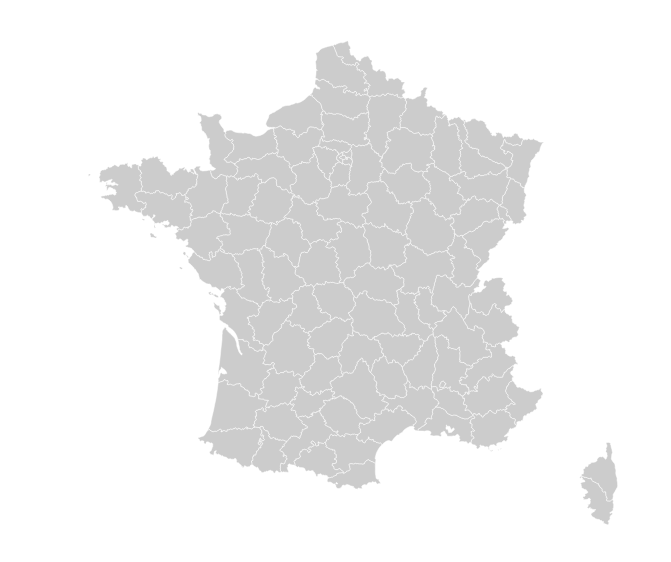
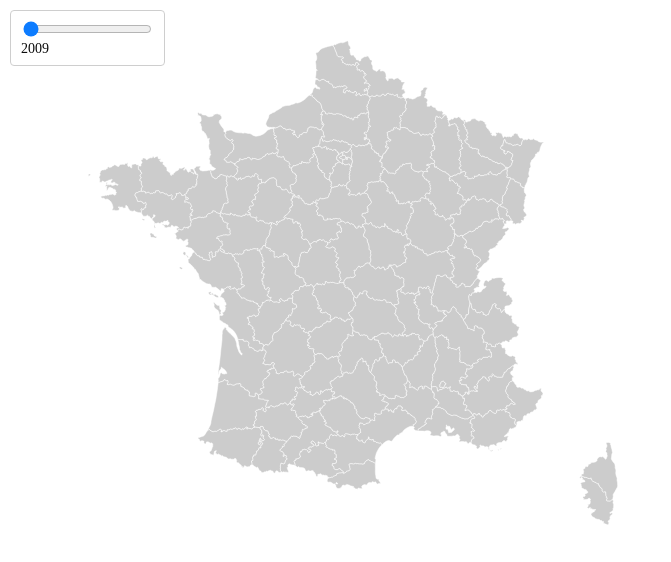
Before and after one commit to JosephirC/D3-carto, a website built with Vite: page index.html in a window 1280 px wide. Shown: the whole page, without its empty margins (0-671 px from the left). Built offline with nearby package versions, Linux system fonts and the light colour scheme; files whose address does not match are found by name.

Commit message:
ajout slider et fin partie 8

```diff
--- a/index.html
+++ b/index.html
@@ -12,12 +12,17 @@
 </head>
 
 <body>
+  <!-- Slider temporel -->
+  <div id="controls">
+    <input id="slider" type="range" min="0" max="6" value="0" step="1" />
+    <br />
+    <span id="yearLabel">2009</span>
 
-  <!-- Tooltip -->
-  <div id="tooltip" class="hidden tooltip"></div>
+    <!-- Tooltip -->
+    <div id="tooltip" class="hidden tooltip"></div>
 
-  <!-- Script du projet -->
-  <script src="./src/script.js"></script>
+    <!-- Script du projet -->
+    <script src="./src/script.js"></script>
 
 </body>
 
--- a/src/script.js
+++ b/src/script.js
@@ -29,6 +29,13 @@ let allDEEE;
 const tooltip = d3
     .select("#tooltip")
 
+const years = ["2009", "2011", "2013", "2015", "2017", "2019", "2021"];
+
+const slider = document.getElementById("slider");
+const yearLabel = document.getElementById("yearLabel");
+
+yearLabel.textContent = years[0];
+
 // Chargement des données
 d3.csv("./data/Tonnage_Decheterie.csv").then(function (data) {
     console.log("CSV rows:", data.length);
@@ -57,14 +64,12 @@ d3.csv("./data/Tonnage_Decheterie.csv").then(function (data) {
             }));
         }
         geojson = json;
-        drawMap("2009");
+        drawMap(years[0]);
     });
 });
 
 function drawMap(year) {
-
     console.log("drawMap for year: ", year);
-
     const values = [];
 
     for (let f of geojson.features) {
@@ -102,3 +107,12 @@ function drawMap(year) {
             tooltip.classed("hidden", true);
         });
 }
+
+// Gestion du slider
+slider.addEventListener("input", () => {
+    const index = Number(slider.value);
+    const year = years[index];
+
+    yearLabel.textContent = year;
+    drawMap(year);
+});
--- a/src/style.css
+++ b/src/style.css
@@ -5,6 +5,18 @@ body {
     right: 0;
     bottom: 0;
     left: 0;
+}
+
+#controls {
+    position: absolute;
+    top: 10px;
+    left: 10px;
+    background: white;
+    border: 1px solid #ccc;
+    padding: 8px 10px;
+    border-radius: 4px;
+    font-size: 14px;
+    opacity: 0.95;
 }
 
 .hidden {
```
